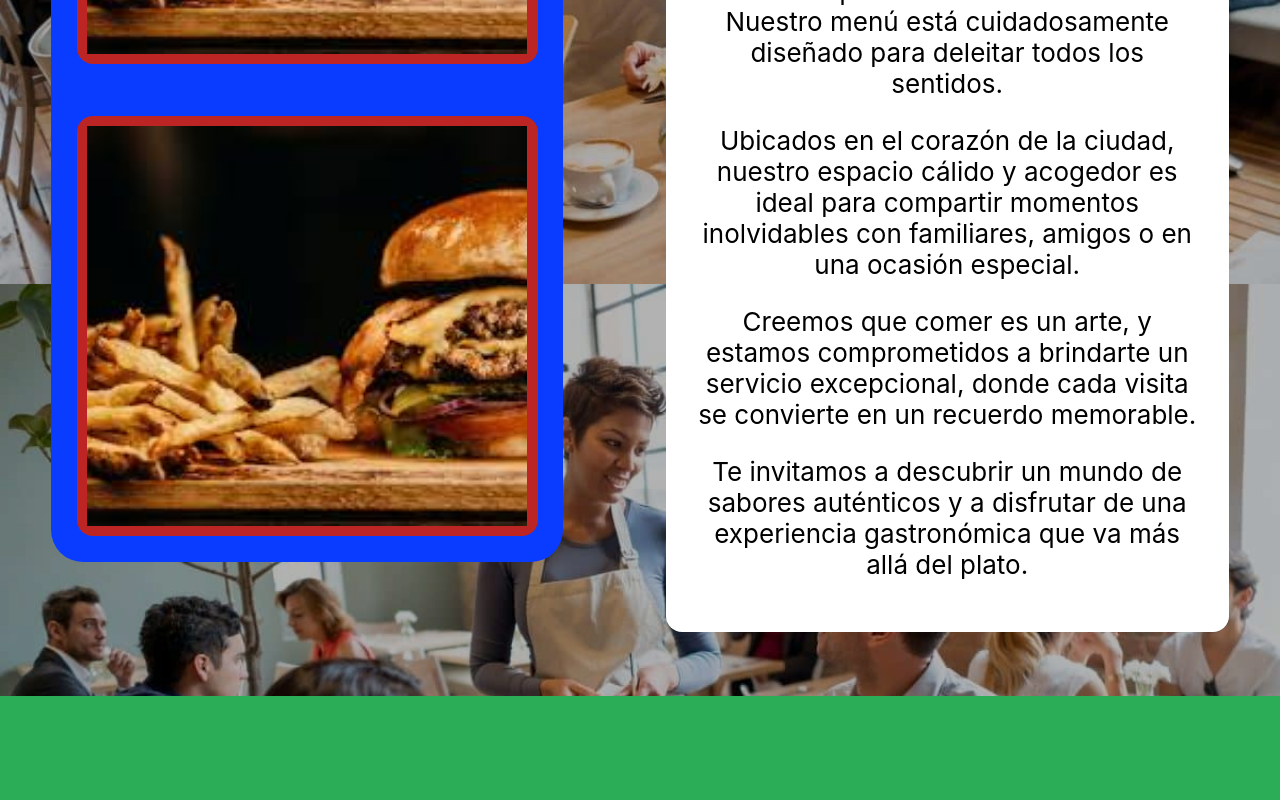
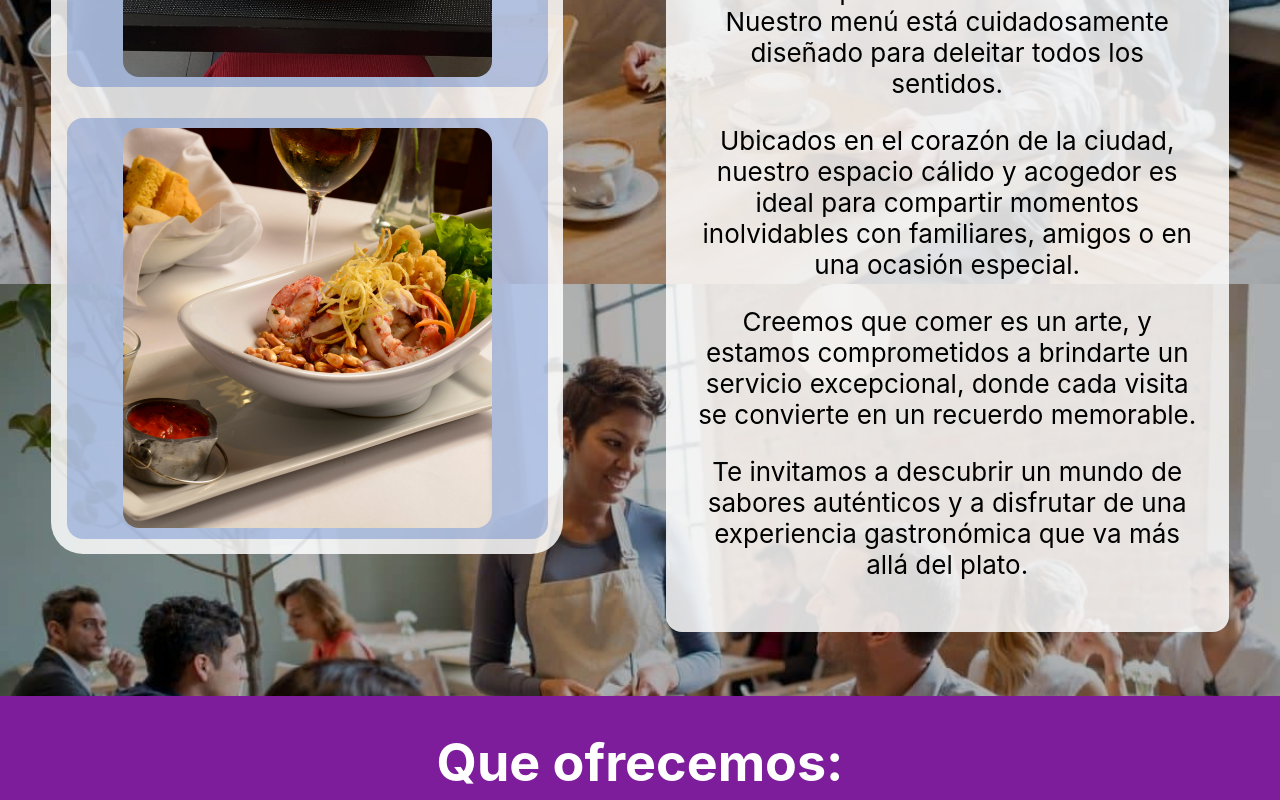
Before and after one commit to sbstzuluaga1111/Restaurante_Front, a React (Create React App) app: page / in a window 1280 px wide. Shown: the part 1380-2180 px from the top of the page. Built offline with nearby package versions, Linux system fonts and the light colour scheme; the HTML template or start-up script is replaced by a standard one.

Commit message:
feat: :construction: Ajustes Home

```diff
--- a/src/css/Nav.css
+++ b/src/css/Nav.css
@@ -20,6 +20,32 @@
   padding: 2px;
   height: 70px;
   border-radius: 0.5rem;
+}
+
+/* 🔻 Media query para desactivar animaciones en móviles */
+@media (max-width: 768px) {
+  .App-header-nav-derecha-button {
+    transition: none !important;
+  }
+
+  .App-header-nav-menuIcon {
+    transition: none !important;
+  }
+
+  .App-header-nav-derecha-button p {
+    max-width: none;
+    opacity: 1;
+    transform: none;
+    transition: none !important;
+    margin-left: 5px;
+  }
+
+  .App-header-nav-derecha-button:hover p {
+    max-width: none;
+    opacity: 1;
+    transform: none;
+    margin-left: 5px;
+  }
 }
 
 
@@ -149,13 +175,6 @@
   margin-left: 5px;
 }
 
-
-
-
-
-
-
-
 .logout-button:hover {
   background-color: #c9302c;
 }
--- a/src/css/Views.css/Home.css
+++ b/src/css/Views.css/Home.css
@@ -69,45 +69,54 @@
 }
 
 .App-header-home-1-img {
-  max-width: 100%;
+  max-width: 80%;
+  border-radius: 1rem;
   height: auto; /* Permite que la imagen mantenga su proporción */
-  min-height: 100%; /* Se ajusta al contenedor */
+  min-height: 400px; /* Se ajusta al contenedor */
   object-fit: cover; /* Ajusta la imagen sin deformarla */
   display: block;
   margin: 0 auto;
 }
 
 .App-header-home-1-container-1 {
-  background-color: rgb(189, 36, 36);
+  background-color: rgba(36, 89, 189, 0.308);
   color: black;
   padding: 2%;
   height: 400px;
   border-radius: 1rem;
   display: flex;
-  margin: 5%;
+  margin: 3%;
   justify-content: center;
   align-items: center;
 }
 
 .App-header-home-1-subcontainer{
   display: flex;
+  margin-top: 2%;
   flex-direction: column;
   justify-content: center;
   align-items: center;
   width: 40%;
-  background-color: #0a3cff;
+  background-color: rgba(255, 255, 255, 0.842);
   border-radius: 2rem;
 }
 
 
 .App-header-home-1-container-2 {
-  background-color: white;
+  background-color: rgba(255, 255, 255, 0.842);
   color: black;
   padding: 2%;
   margin-top: 5%;
   margin-bottom: 5%;
   width: 40%;
   border-radius: 1rem;
+}
+
+@media (max-width: 768px) {
+  .App-header-home-1-subcontainer,
+  .App-header-home-1-container-2 {
+    width: 80%;
+  }
 }
 
 .App-header-home-2 {
@@ -134,10 +143,17 @@
   display: flex;
   align-items: center;
   justify-content: center;
-  width: 320px;
+  width: 15%;
   border-radius: 24px;
   line-height: 1.6;
   transition: all 0.48s cubic-bezier(0.23, 1, 0.32, 1);
+}
+
+/* 🔻 Ocultar el texto totalmente en móviles */
+@media (max-width: 768px) {
+  .App-header-nav-derecha-button p {
+    display: none !important;
+  }
 }
 
 .App-header-home-2-content {
--- a/src/css/Views.css/Menu.css
+++ b/src/css/Views.css/Menu.css
@@ -24,6 +24,11 @@
 }
 
 @media (max-width: 768px) {
+    .App-header-menu {
+       padding-top: 20%;
+    }
+
+
     .App-header-menu-list {
         grid-template-columns: repeat(2, 1fr);
     }
--- a/src/views/Home.jsx
+++ b/src/views/Home.jsx
@@ -1,6 +1,7 @@
 import Nav from "../components/Nav";
 import "../css/Views.css/Home.css";
-import bienvenida from "../resource/Imgs/Imagen1.jpg"
+import bienvenida from "../resource/Imgs/Imagen1.2.jpg"
+import bienvenida1 from "../resource/Imgs/Imagen1.1.jpg"
 import fondo from "../resource/Imgs/imagen-home1.jpg"
 import frase from "../resource/Imgs/imagen3.png"
 import fondoParallax from '../resource/Imgs/imagen-home2.jpg';
@@ -84,7 +85,7 @@ function Home() {
   <img className="App-header-home-1-img" src={bienvenida} alt="bienvenida" />
 </div>
 <div  className="App-header-home-1-container-1">
-  <img className="App-header-home-1-img" src={bienvenida} alt="bienvenida" />
+  <img className="App-header-home-1-img" src={bienvenida1} alt="bienvenida" />
 </div></div>
 
 <div style={{ zIndex: 2 }} className="App-header-home-1-container-2">
@@ -103,9 +104,9 @@ function Home() {
 
 
 
-{/*
+
       <header className='App-header-home-2'>
-        <h1>Home 2</h1>
+        <h1>Que ofrecemos:</h1>
 
 <div className="App-header-home-2-conjunto">
 <div className="App-header-home-2-card">
@@ -167,7 +168,7 @@ function Home() {
 
 
       </header>
-*/}
+
 
       <header className='App-header-home-3'>
         <div className="App-header-home-3-container-2">
```
Also changed, not shown: src/resource/Imgs/Imagen1.1.jpg (added), src/resource/Imgs/Imagen1.2.jpg (added).
